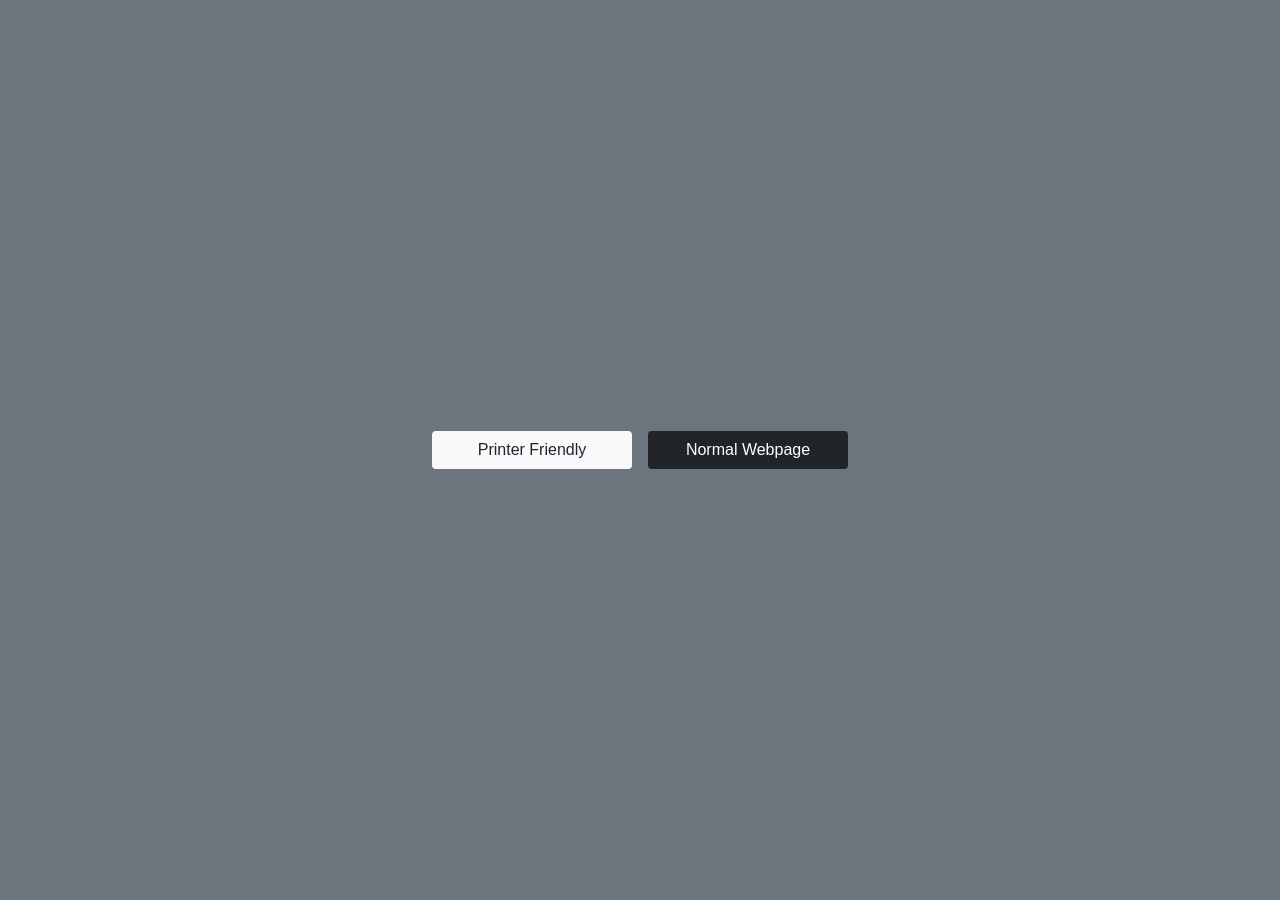
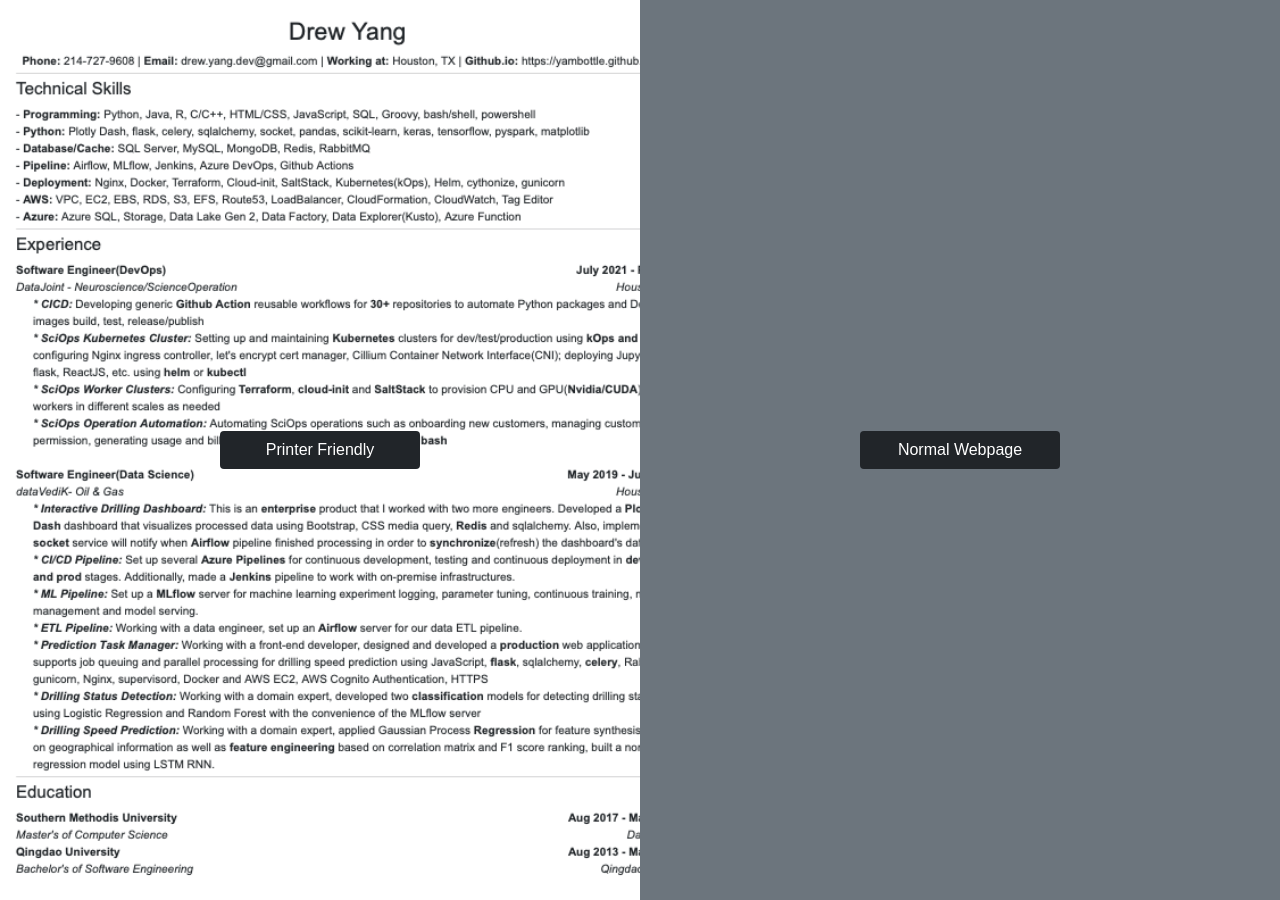
Before and after one commit to yambottle/me, a Jekyll site: the page built from index.html, in a window 1280 px wide and 900 px high. Built offline with Jekyll 4.4.1, drawn with Linux system fonts in a browser that asks for light colours.

Commit message:
feat: ✨ refine index page interaction

```diff
--- a/_sass/index.scss
+++ b/_sass/index.scss
@@ -4,25 +4,38 @@
     bottom: 0;
     left: 0;
     right: 0;
-    z-index: -1;
+    z-index: 1;
 }
+
 #underlay-bg-left {
     position: fixed;
     top: 0;
     bottom: 0;
     left: 0;
     right: 50%;
-    z-index: -1;
+    z-index: 1;
 }
+
+#underlay-bg-left:hover {
+    background-image: url("../images/index-left.png");
+    background-size: cover;
+}
+
 #underlay-bg-right {
     position: fixed;
     top: 0;
     bottom: 0;
     left: 50%;
     right: 0;
-    z-index: -1;
+    z-index: 1;
+}
+
+#underlay-bg-right:hover {
+    background-image: url("../images/index-right.png");
+    background-size: cover;
 }
 
 .index-btn {
     width: 200px;
+    z-index: 2;
 }
--- a/index.html
+++ b/index.html
@@ -3,12 +3,20 @@
 title: Home
 ---
 
-<div id="underlay-bg">
-    <div id="underlay-bg-left" class="bg-secondary"></div>
-    <div id="underlay-bg-right" class="bg-secondary"></div>
+<div id="underlay-bg" class="bg-secondary">
+    <a href="resume/drewyang_dev_resume.pdf">
+        <div id="underlay-bg-left" class="d-flex flex-row min-vh-100 justify-content-center align-items-center">
+            <div class="index-btn btn w-3 m-2 bg-dark text-white">Printer Friendly</div>
+        </div>
+    </a>
+    <a href="normal-webpage.html">
+        <div id="underlay-bg-right" class="d-flex flex-row min-vh-100 justify-content-center align-items-center">
+            <div class="index-btn btn w-3 m-2 bg-dark text-white">Normal Webpage</div>
+        </div>
+    </a>
 </div>
 
-<div class="d-flex flex-row min-vh-100 justify-content-center align-items-center">
-    <a class="index-btn btn w-3 m-2 bg-light text-dark" href="resume/drewyang_dev_resume.pdf">Printer Friendly</button>
-    <a class="index-btn btn w-3 m-2 bg-dark text-white" href="normal-webpage.html">Normal Webpage</button>
-</div>
+<!-- <div class="d-flex flex-row min-vh-100 justify-content-center align-items-center">
+    <a id="btn-left" class="index-btn btn w-3 m-2" href="resume/drewyang_dev_resume.pdf">Printer Friendly</button>
+    <a id="btn-right" class="index-btn btn w-3 m-2 bg-dark text-white" href="normal-webpage.html">Normal Webpage</button>
+</div> -->
```
Also changed, not shown: normal-webpage.html (+17 -1 lines), assets/images/index-left.png (added), assets/images/index-right.png (added).
